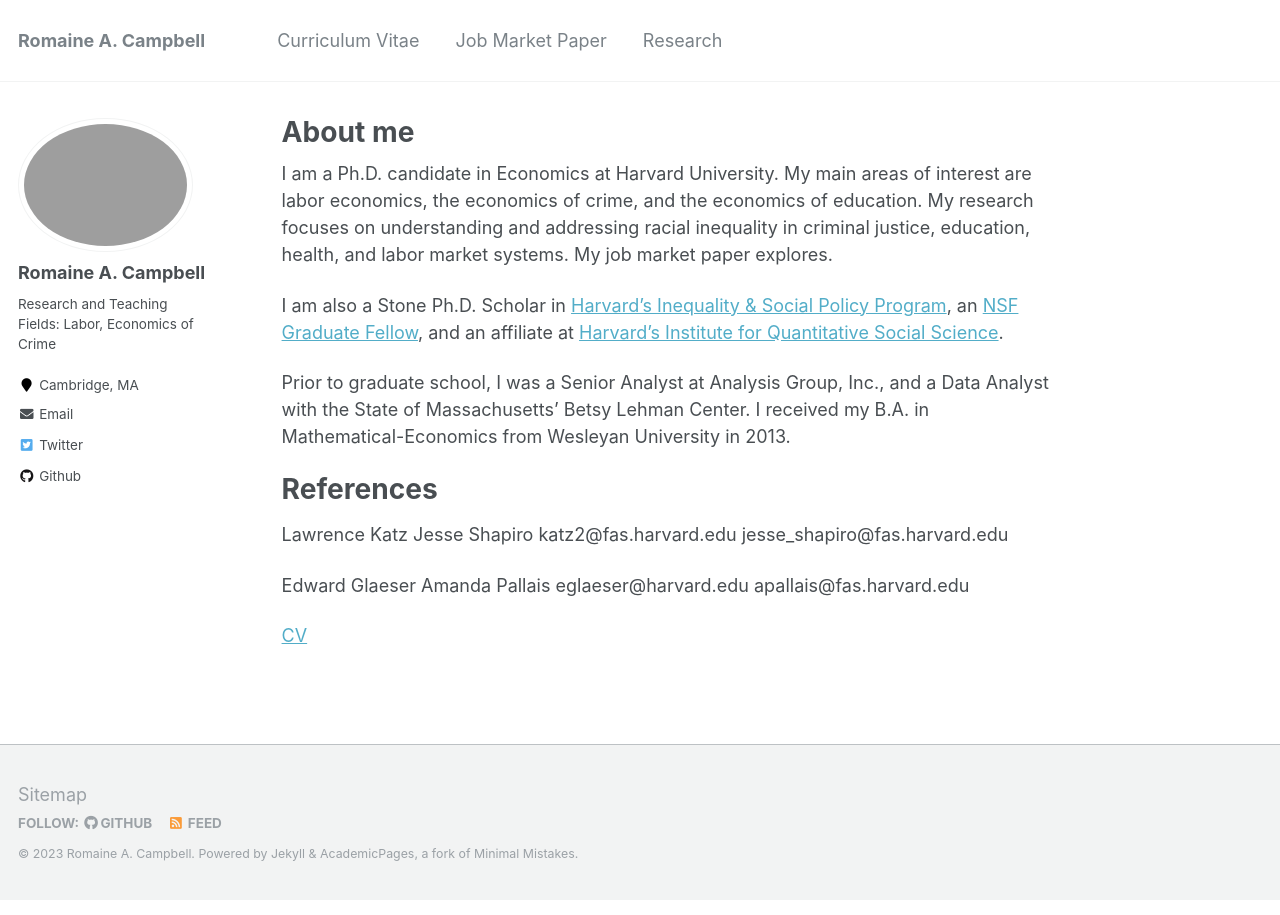
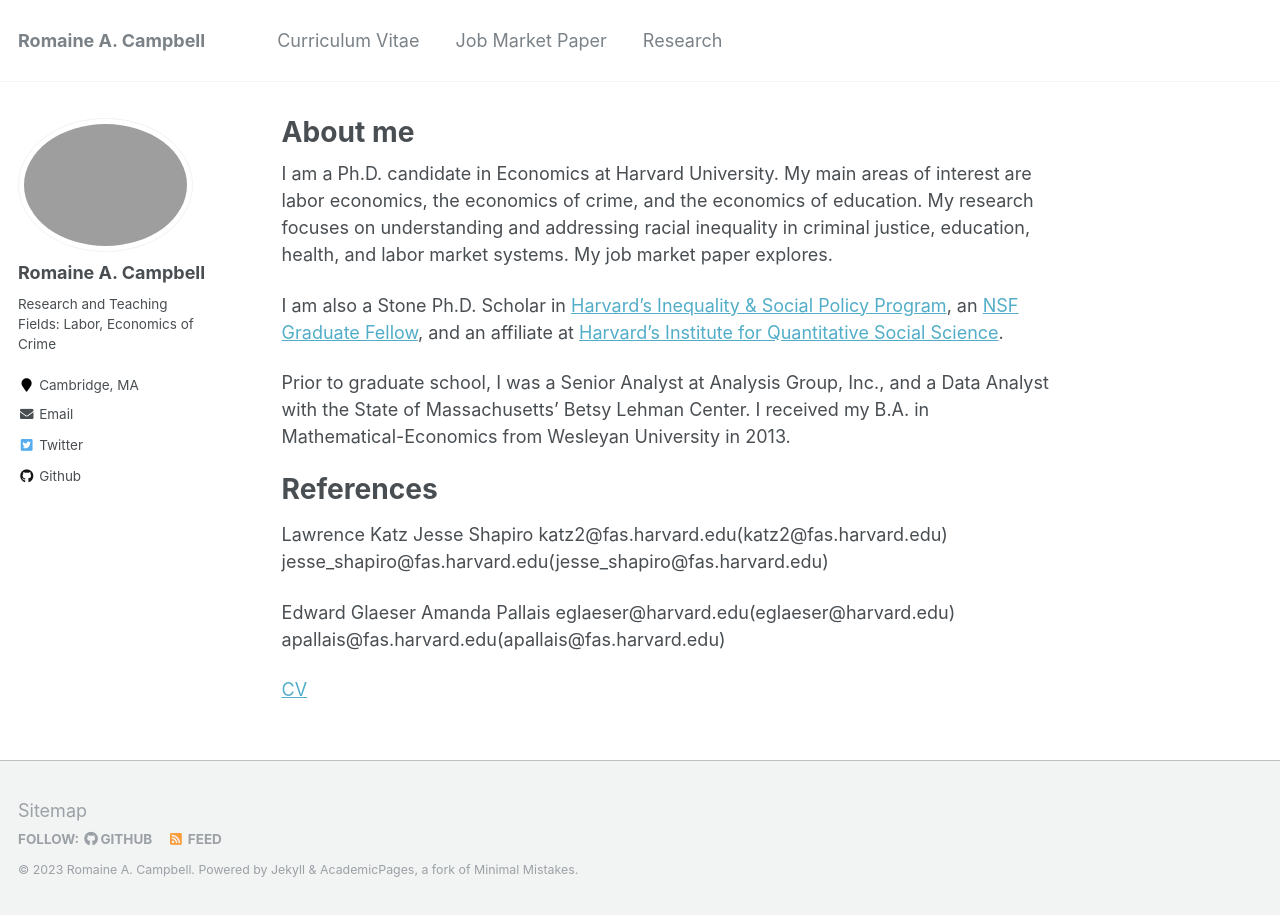
Before and after one commit to romainecampbell/romainecampbell.github.io, a Jekyll site: the page built from _pages/about.md, in a window 1280 px wide. Built offline with Jekyll 4.4.1, drawn with Linux system fonts in a browser that asks for light colours.

Commit message:
Update about.md

```diff
--- a/_pages/about.md
+++ b/_pages/about.md
@@ -18,10 +18,10 @@
 ======
 
 Lawrence Katz                                     Jesse Shapiro
-katz2@fas.harvard.edu                             jesse_shapiro@fas.harvard.edu
+katz2@fas.harvard.edu(katz2@fas.harvard.edu)                             jesse_shapiro@fas.harvard.edu(jesse_shapiro@fas.harvard.edu)
 
 Edward Glaeser                                    Amanda Pallais
-eglaeser@harvard.edu                              apallais@fas.harvard.edu
+eglaeser@harvard.edu(eglaeser@harvard.edu)                              apallais@fas.harvard.edu(apallais@fas.harvard.edu)
 
 
 [CV](https://romaineacampbell.github.io/files/Campbell2023_AcademicCV.pdf)
```
